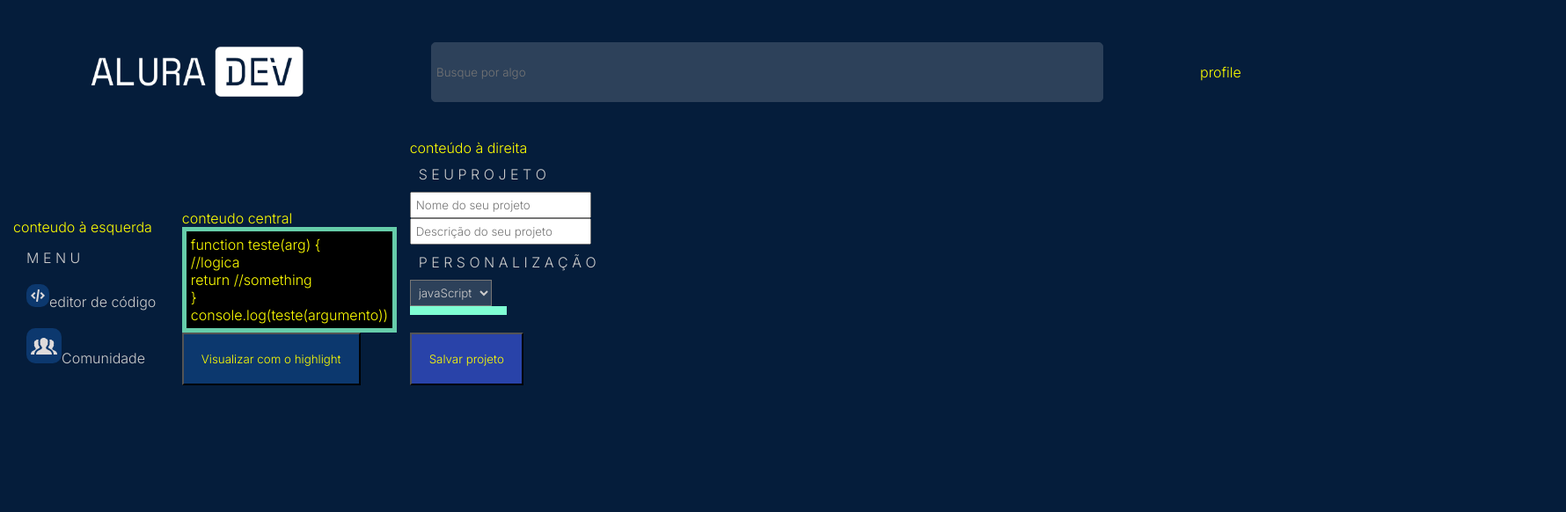
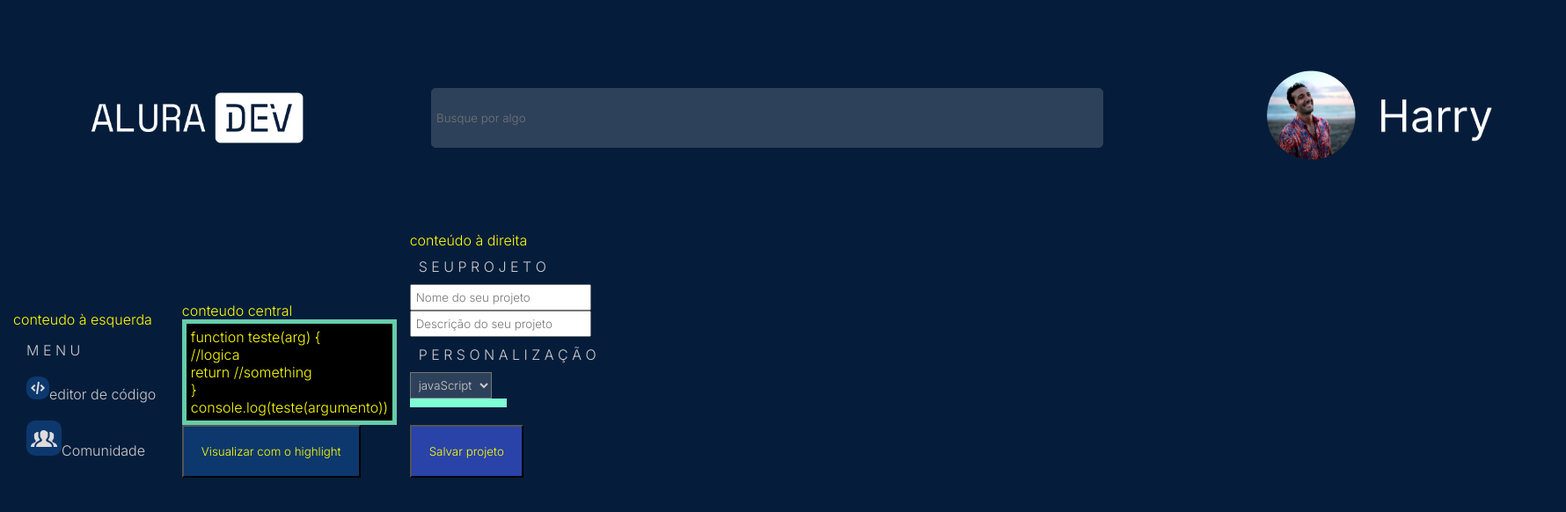
Before and after one commit to BBarretoCH/Projeto_editor_de_texto, a plain HTML site: page index.html in a window 1280 px wide. Shown: the whole page at 88% size, 1780 px wide, since content can reach past the window. Drawn offline with Linux system fonts and the light colour scheme.

Commit message:
inserida imagem na pasta do projeto e adicionada ao index

```diff
--- a/index.html
+++ b/index.html
@@ -16,7 +16,7 @@
             <input class="input-text-navbar" type="text" name="nav-bar" id="nav-bar" placeholder="Busque por algo">
         </div>
         <div class="profile">
-            profile
+            <img class="logo__profile__picture"src="images/header-picture-profile.png" alt="imagem do perfil">
         </div>
     </header>
 
```
Also changed, not shown: images/header-picture-profile.png (added).
